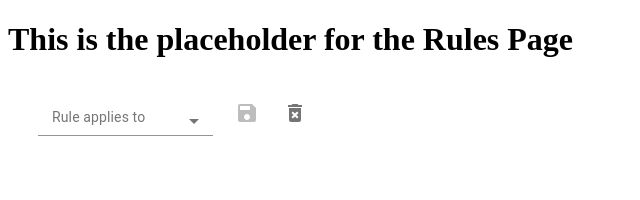
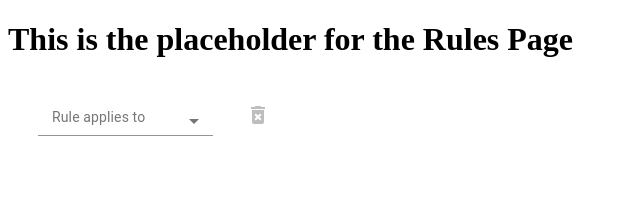
Before and after one commit to mshowman/capstoneBlockchain, a React (Create React App) app in the folder bloxiom/: page / in a window 1280 px wide. Shown: the top 200 px of the page, without its empty margins (0-640 px from the left). Built offline with nearby package versions, Linux system fonts and the light colour scheme.

Commit message:
adds save, edit, and delete simple functionality

```diff
--- a/bloxiom/src/components/Rule.js
+++ b/bloxiom/src/components/Rule.js
@@ -8,8 +8,10 @@ import FormControl from '@material-ui/core/FormControl';
 import TextField from '@material-ui/core/TextField';
 import IconButton from '@material-ui/core/IconButton';
 import SaveIcon from '@material-ui/icons/Save';
+import EditIcon from '@material-ui/icons/Edit';
 import DeleteForeverIcon from '@material-ui/icons/DeleteForever';
 
+import Snackbar from '@material-ui/core/Snackbar';
 import { individualMockValues, groupMockValues } from '../constants/Groups';
 import mockRuleVariablesForIndividuals from '../constants/IndividualRuleVariables';
 import mockRuleVariablesForGroups from '../constants/GroupRuleVariables';
@@ -34,6 +36,33 @@ const useStyles = makeStyles({
     padding: 10,
     width: 175,
   },
+  deleteButton: {
+    backgroundColor: 'rgba(255, 0, 0, 0.4)',
+    width: 50,
+    height: 50,
+    '&:hover':
+      {
+        backgroundColor: 'rgba(255, 0, 0, 0.6)',
+      },
+  },
+  editButton: {
+    backgroundColor: 'rgba(0, 255, 0, 0.4)',
+    width: 50,
+    height: 50,
+    '&:hover':
+      {
+        backgroundColor: 'rgba(0, 255, 0, 0.6)',
+      },
+  },
+  saveButton: {
+    backgroundColor: 'rgba(0, 0, 255, 0.4)',
+    width: 50,
+    height: 50,
+    '&:hover':
+      {
+        backgroundColor: 'rgba(0, 0, 255, 0.6)',
+      },
+  },
 });
 
 const Rule = () => {
@@ -45,6 +74,8 @@ const Rule = () => {
   const [availableVariables, setAvailableVariables] = useState([]);
   const [condition, setCondition] = useState('');
   const [validEntry, setValidEntry] = useState(false);
+  const [savedEntry, setSavedEntry] = useState(false);
+  const [open, setOpen] = useState(false);
 
   useEffect(() => {
     setValidEntry(selectedGroupInd !== '' && selected !== '' && selectedRule !== '' && condition !== '');
@@ -55,7 +86,13 @@ const Rule = () => {
     setSelectedRule('');
     setAvailableVariables([]);
     setCondition('');
+    setSavedEntry(false);
+    setValidEntry(false);
   }, [selectedGroupInd]);
+
+  useEffect(() => {
+    if (savedEntry) setOpen(true);
+  }, [savedEntry]);
 
   useEffect(() => {
     const getRules = () => {
@@ -86,6 +123,7 @@ const Rule = () => {
             inputProps={{
               id: 'groupIndSelect',
             }}
+            disabled={savedEntry}
           >
             {['Group', 'Individual'].map((group) => (
               <MenuItem key={group} value={group}>
@@ -110,6 +148,7 @@ const Rule = () => {
             inputProps={{
               id: 'select',
             }}
+            disabled={savedEntry}
           >
             {
                   selectedGroupInd === 'Group'
@@ -143,6 +182,7 @@ const Rule = () => {
             inputProps={{
               id: 'ruleSelect',
             }}
+            disabled={savedEntry}
           >
             {
                   availableVariables.map((ind, i) => (
@@ -165,17 +205,33 @@ const Rule = () => {
           defaultValue=" "
           variant="outlined"
           onChange={(event) => setCondition(event.target.value)}
+          disabled={savedEntry}
         />
       </div>
       )}
-      <IconButton
-        disabled={!validEntry}
-      >
-        <SaveIcon />
-      </IconButton>
-      <IconButton>
-        <DeleteForeverIcon />
-      </IconButton>
+      <div className={classes.container}>
+        {savedEntry && (
+        <IconButton className={classes.editButton} onClick={() => setSavedEntry(false)}>
+          <EditIcon />
+        </IconButton>
+        )}
+        {validEntry && !savedEntry && (
+        <IconButton className={classes.saveButton} onClick={() => setSavedEntry(validEntry)}>
+          <SaveIcon />
+        </IconButton>
+        )}
+        <IconButton className={classes.deleteButton} onClick={() => setSelectedGroupInd('')} disabled={selectedGroupInd === ''}>
+          <DeleteForeverIcon />
+        </IconButton>
+      </div>
+      <Snackbar
+        anchorOrigin={{ vertical: 'top', horizontal: 'center' }}
+        key="save-message"
+        message={<span id="message-id">Saved!</span>}
+        autoHideDuration={1000}
+        open={open}
+        onClose={() => setOpen(false)}
+      />
     </div>
   );
 };
```
Also changed, not shown: 1 other file (tests, documents, lock files or other folders).
